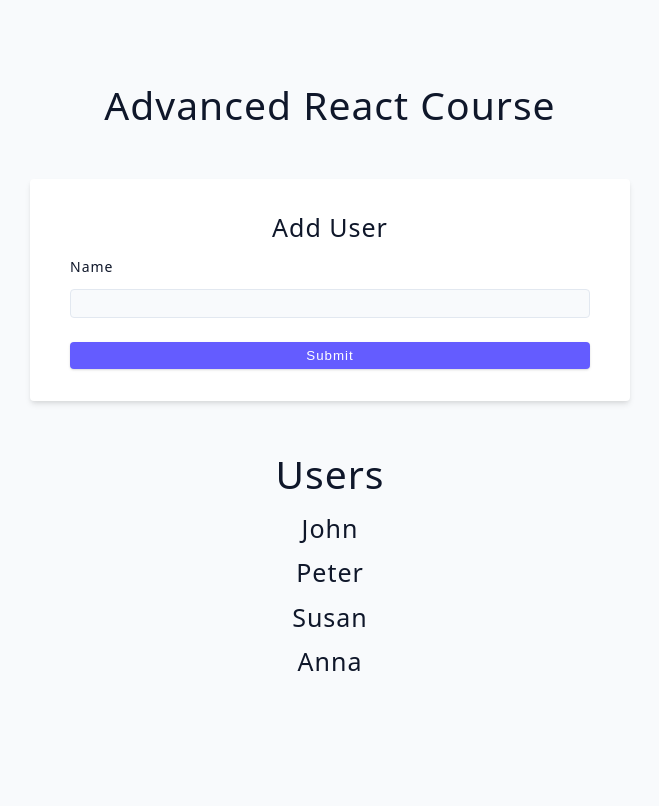
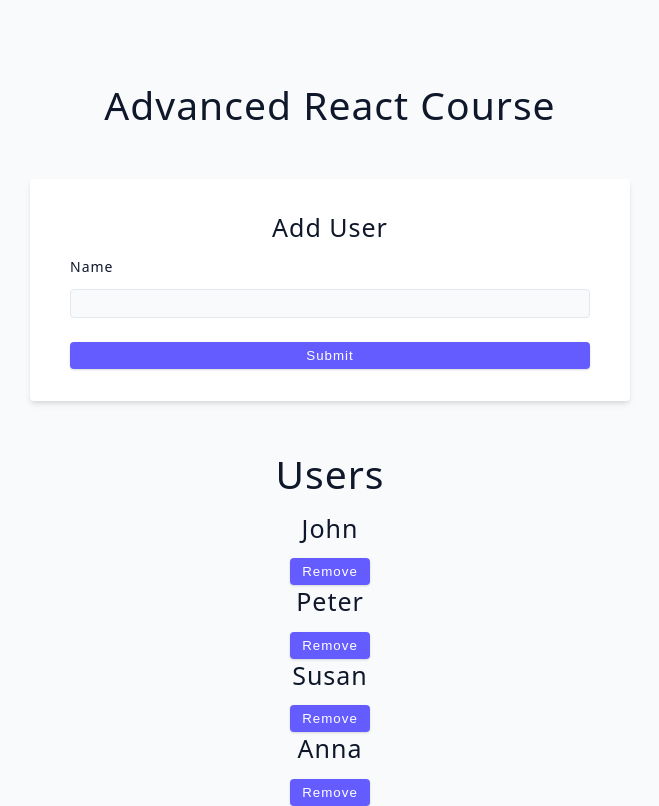
Before and after one commit to Quwambinuyo/03-advanced-react, a React (Vite) app: page / in a window 1280 px wide. Shown: the whole page, without its empty margins (310-969 px from the left). Built offline with nearby package versions, Linux system fonts and the light colour scheme.

Commit message:
added the remove user functionality

```diff
--- a/src/tutorial/06-forms/starter/02-user-challenge.jsx
+++ b/src/tutorial/06-forms/starter/02-user-challenge.jsx
@@ -20,6 +20,11 @@
     setUsers(updateUsers);
 
     setName("");
+  };
+
+  const removeUser = (id) => {
+    const updatedUsers = users.filter((user) => user.id !== id);
+    setUsers(updatedUsers);
   };
 
   return (
@@ -51,6 +56,9 @@
         return (
           <div key={id}>
             <h4>{name}</h4>
+            <button className="btn" onClick={() => removeUser(id)}>
+              Remove
+            </button>
           </div>
         );
       })}
```
